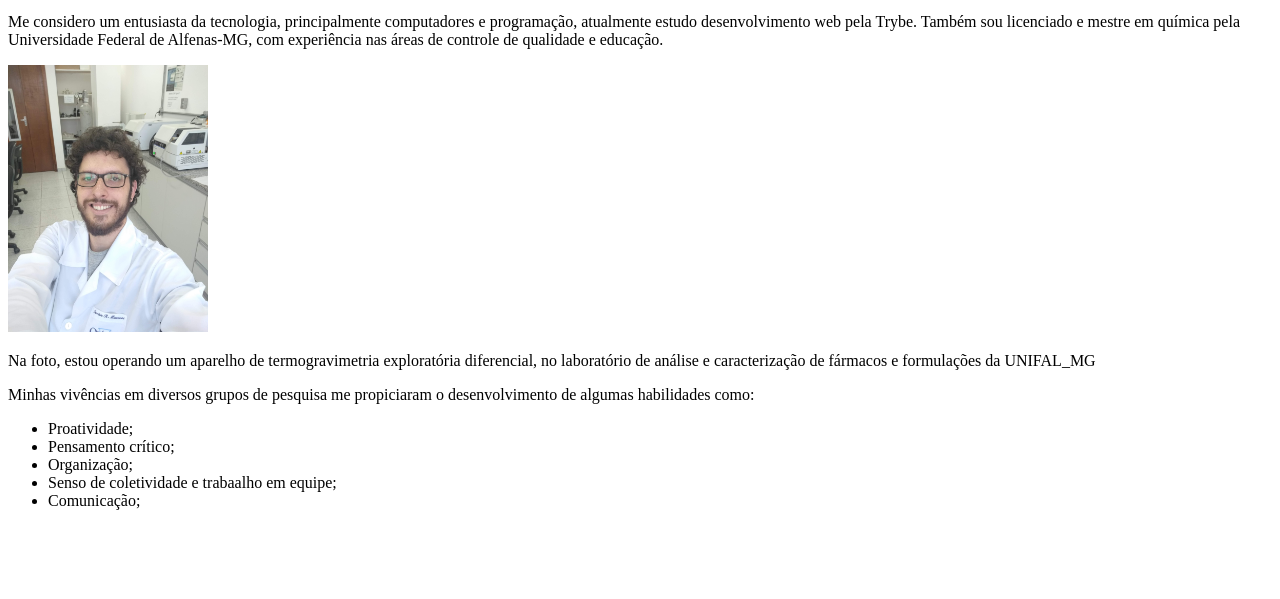
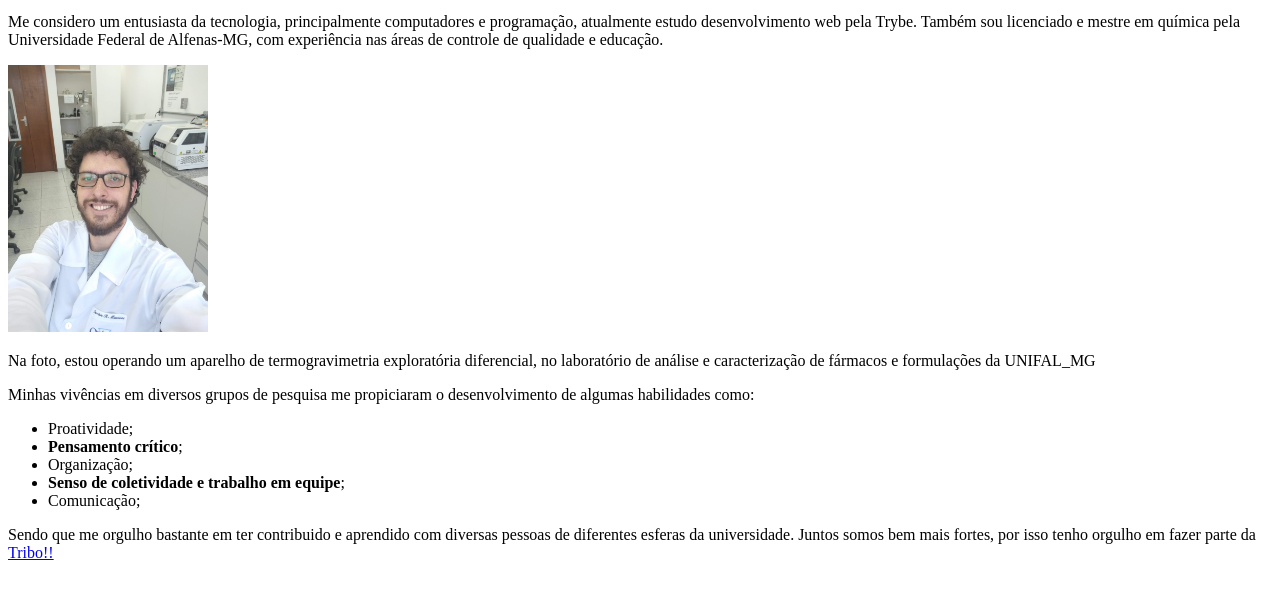
Before and after one commit to Tarcisio-Menezes/portifolio_web, a plain HTML site: page index.html in a window 1280 px wide. Shown: the part 155-754 px from the top of the page. Drawn offline with Linux system fonts and the light colour scheme.

Commit message:
Adiciona link externo

```diff
--- a/index.html
+++ b/index.html
@@ -39,12 +39,16 @@ de pesquisa">
     <ul>
 
      <li>Proatividade;</li>
-     <li>Pensamento crítico;</li>
+     <li> <strong>Pensamento crítico</strong>;</li>
      <li>Organização;</li>
-     <li>Senso de coletividade e trabaalho em equipe;</li>
+     <li><strong>Senso de coletividade e trabalho em equipe</strong>;</li>
      <li>Comunicação;</li>
 
     </ul>
+
+    Sendo que me orgulho bastante em ter contribuido e aprendido com diversas pessoas de diferentes
+    esferas da universidade. Juntos somos bem mais fortes, por isso tenho orgulho em fazer parte da
+    <a href= "https://www.betrybe.com/" target="_blanck"> Tribo!! </a>
 </p>
 
 
```
